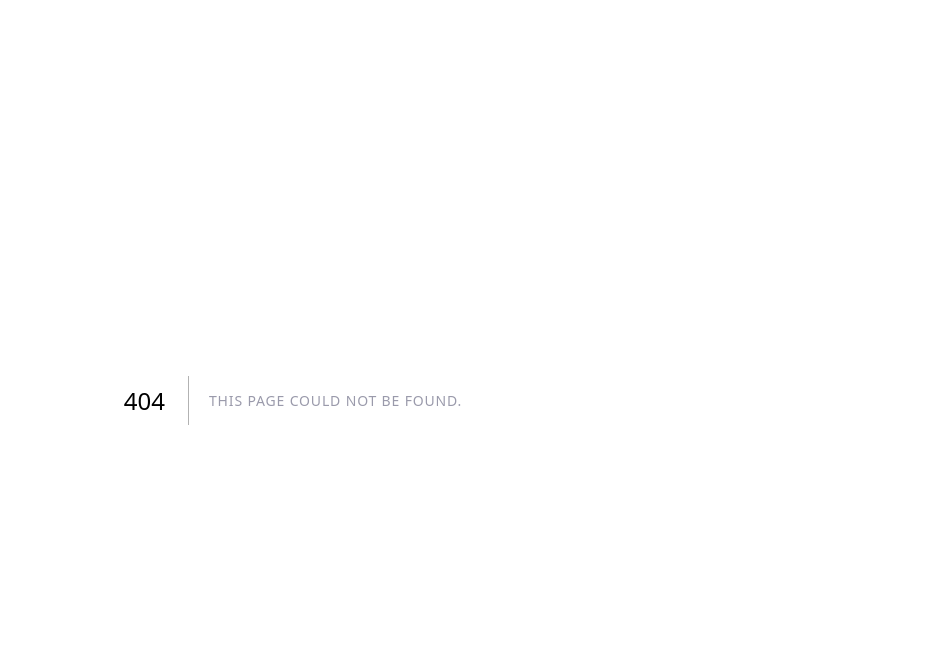
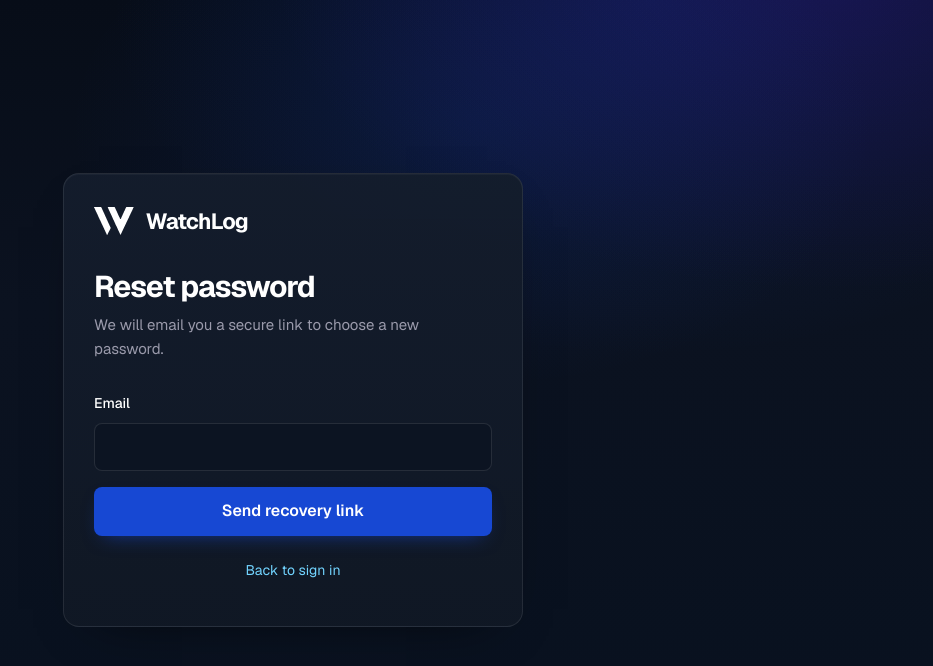
Before and after one commit to visioninfinity0007-droid/Watchlog-2, a Next.js app in the folder portal/: page /forgot-password in a window 1280 px wide. Before the commit this address had no page. Shown: the top 666 px of the page, without its empty margins (347-1280 px from the left). Built offline with nearby package versions, Linux system fonts and the light colour scheme; no server answers.

Commit message:
auth: add forgot-password email flow

```diff
--- /dev/null
+++ b/portal/app/forgot-password/page.js
@@ -0,0 +1,62 @@
+"use client";
+
+import { useState } from "react";
+import { supabase, say } from "../../lib/supabase";
+import Mark from "../mark";
+
+function resetRedirect() {
+  return `${window.location.origin}/auth/reset/`;
+}
+
+export default function ForgotPassword() {
+  const [email, setEmail] = useState("");
+  const [busy, setBusy] = useState(false);
+  const [error, setError] = useState("");
+  const [sent, setSent] = useState(false);
+
+  async function onSubmit(e) {
+    e.preventDefault();
+    setBusy(true);
+    setError("");
+
+    const { error } = await supabase().auth.resetPasswordForEmail(email.trim(), {
+      redirectTo: resetRedirect(),
+    });
+
+    if (error) {
+      setError(say(error));
+      setBusy(false);
+      return;
+    }
+
+    setSent(true);
+    setBusy(false);
+  }
+
+  return (
+    <div className="center">
+      <form className="auth-card" onSubmit={onSubmit}>
+        <div className="brand">
+          <Mark />
+          <span className="brand-name">WatchLog</span>
+        </div>
+
+        <h1>Reset password</h1>
+        <p className="sub">We will email you a secure link to choose a new password.</p>
+
+        {error && <div className="err">{error}</div>}
+        {sent && <div className="ok-note">If an account exists for that email, a recovery link has been sent. Use the newest email only.</div>}
+
+        <label htmlFor="email">Email</label>
+        <input id="email" type="email" autoComplete="email" required
+               value={email} onChange={(e) => setEmail(e.target.value)} />
+
+        <button type="submit" disabled={busy}>
+          {busy ? "Sending..." : "Send recovery link"}
+        </button>
+
+        <p className="alt"><a href="/login/">Back to sign in</a></p>
+      </form>
+    </div>
+  );
+}
```
